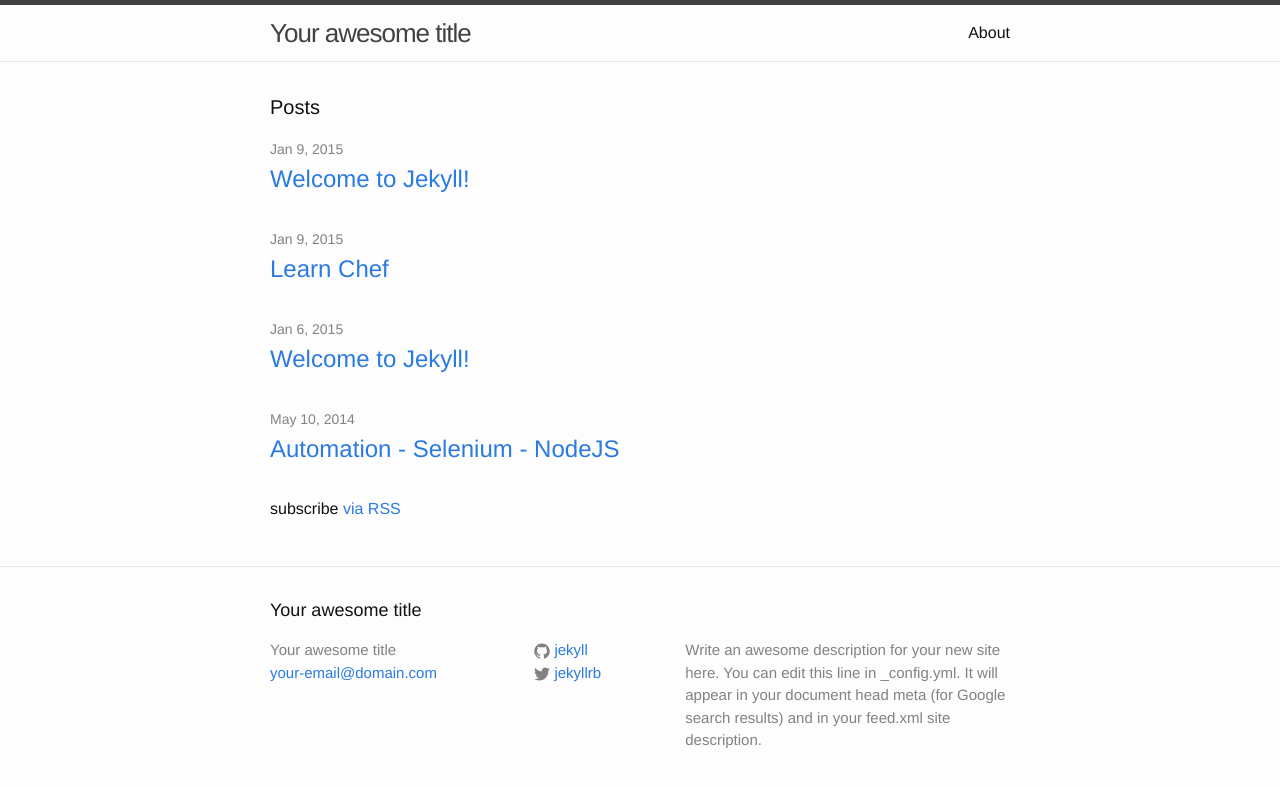
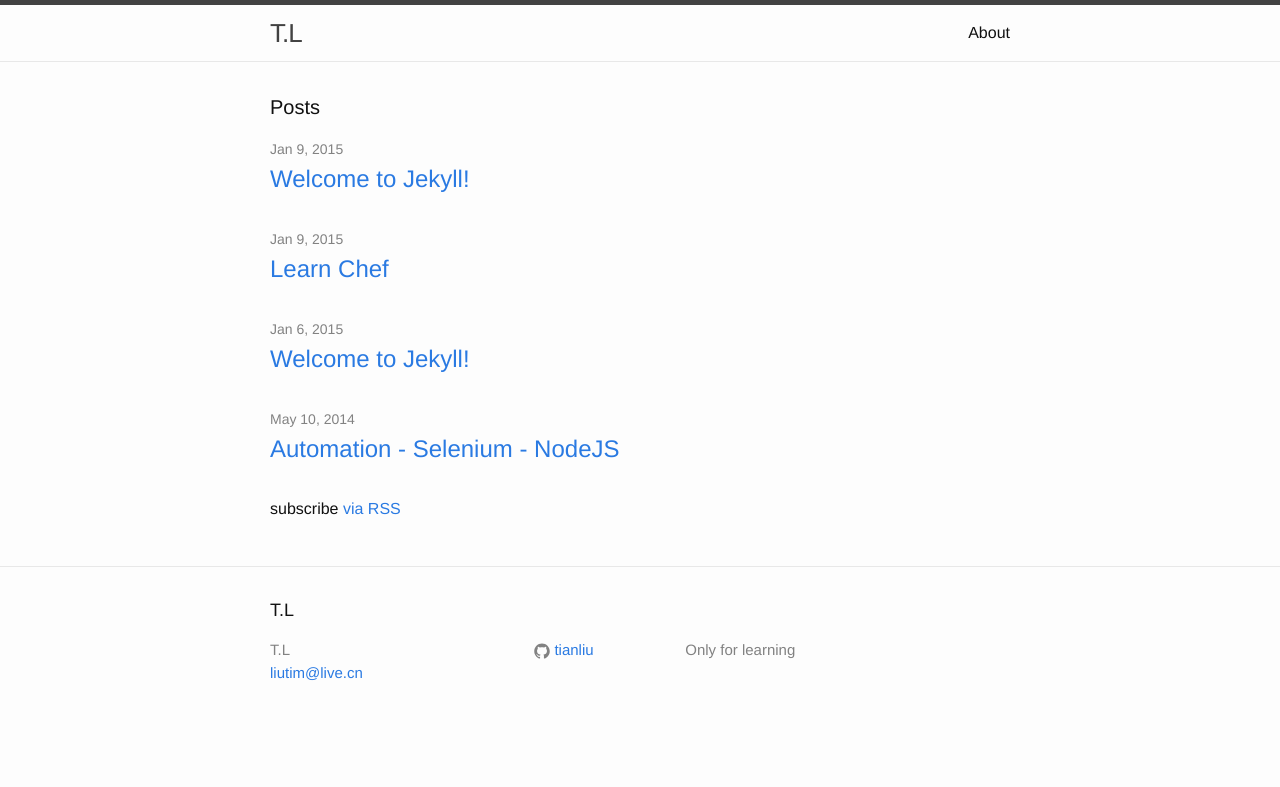
Before and after one commit to tianliu/tianliu.github.io, a Jekyll site: the page built from index.html, in a window 1280 px wide. Shown: the top 787 px of the page. Built offline with Jekyll 4.4.1, drawn with Linux system fonts in a browser that asks for light colours.

Commit message:
update _config.yml

```diff
--- a/_config.yml
+++ b/_config.yml
@@ -1,14 +1,15 @@
 # Site settings
-title: Your awesome title
-email: your-email@domain.com
+title: T.L
+email: liutim@live.cn
 description: > # this means to ignore newlines until "baseurl:"
-  Write an awesome description for your new site here. You can edit this
-  line in _config.yml. It will appear in your document head meta (for
-  Google search results) and in your feed.xml site description.
+  Only for learning
+# baseurl: "/blog" # the subpath of your site, e.g. /blog/
 baseurl: "" # the subpath of your site, e.g. /blog/
-url: "http://yourdomain.com" # the base hostname & protocol for your site
-twitter_username: jekyllrb
-github_username:  jekyll
+url: "http://tianliu.github.io" # the base hostname & protocol for your site
+# twitter_username: jekyllrb
+github_username:  tianliu
 
 # Build settings
 markdown: kramdown
+encoding: utf-8
+highlighter: rouge
```
